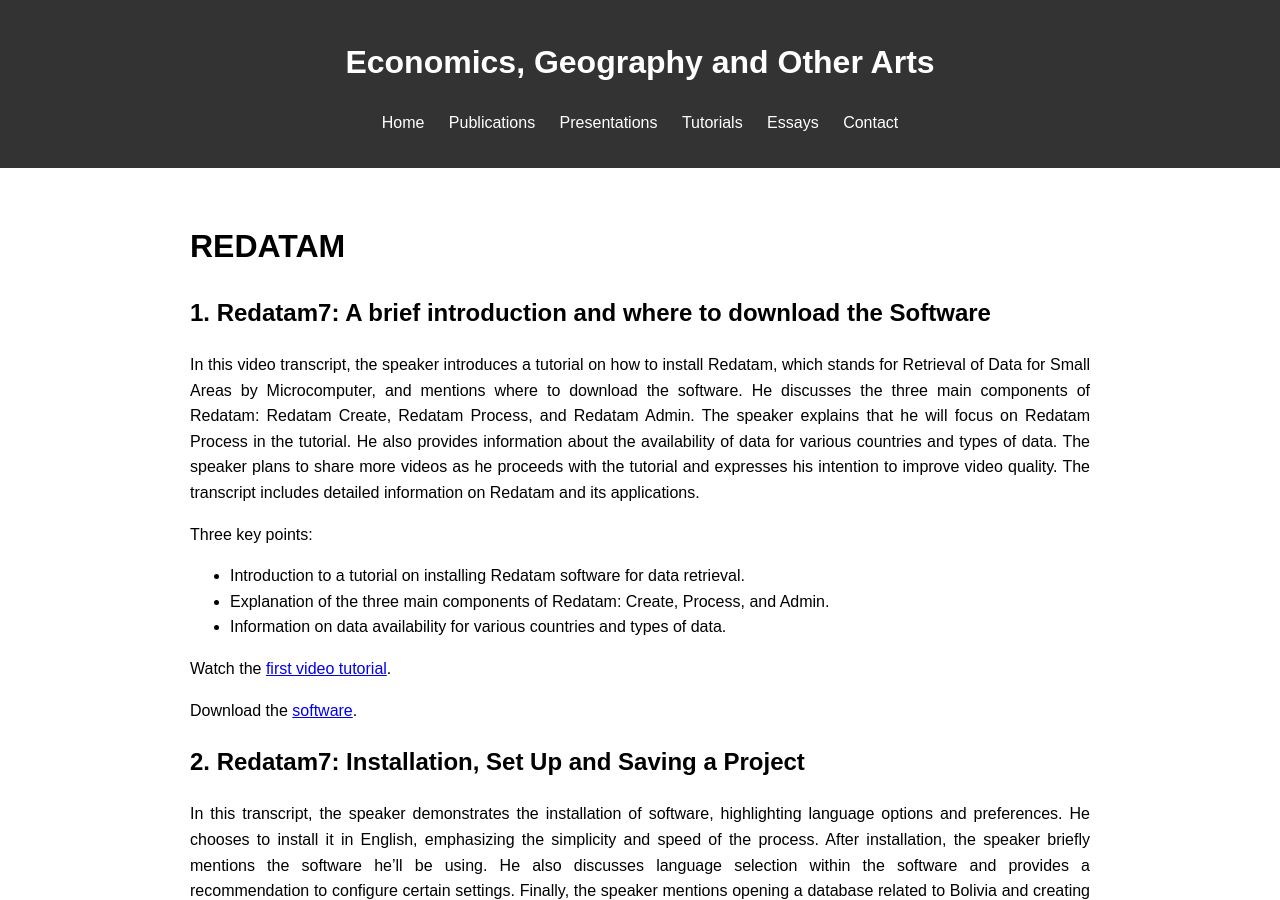
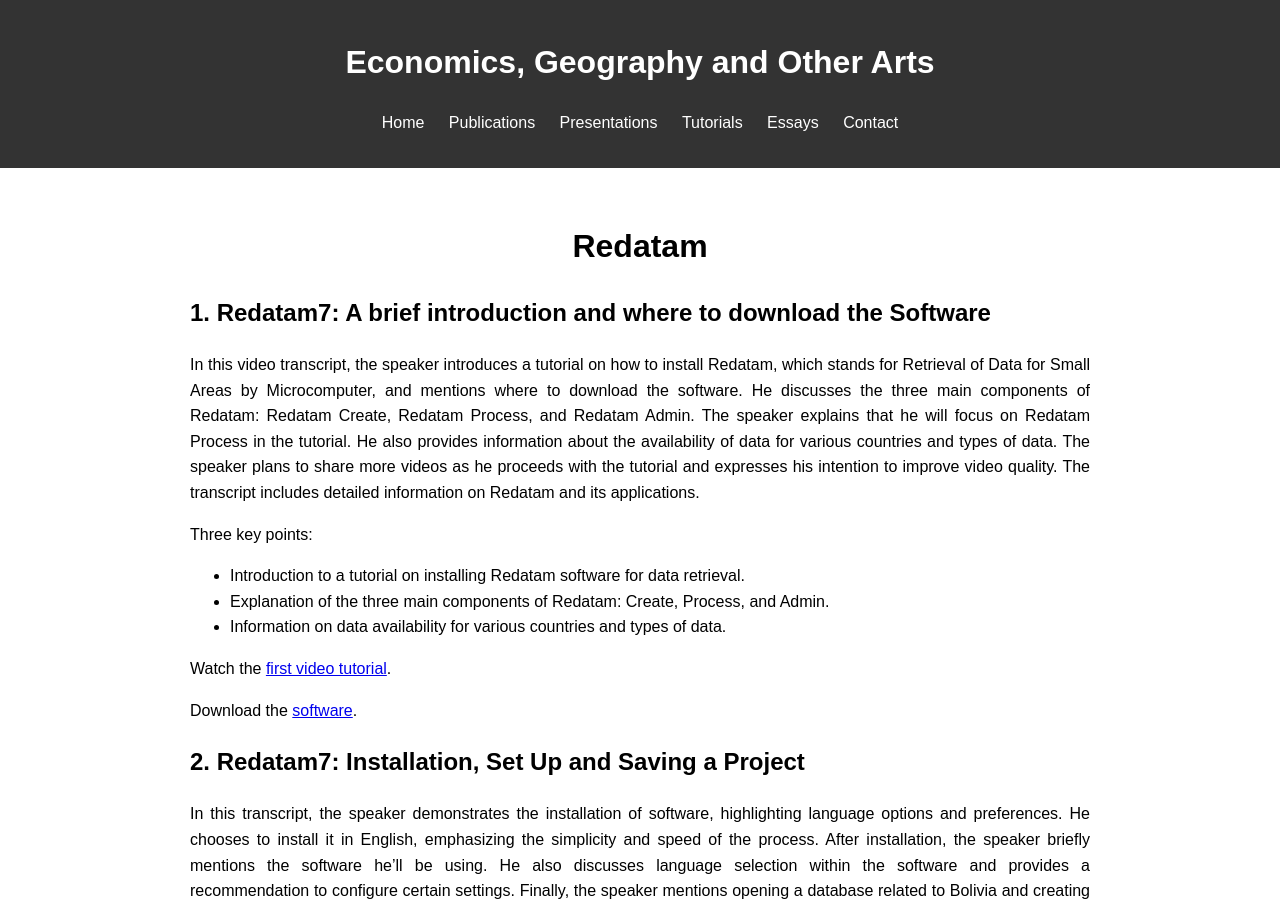
Before and after one commit to Favioleiva/favioleiva.github.io, a Jekyll site: the page built from redatam.md, in a window 1280 px wide and 900 px high. Built offline with Jekyll 4.4.1, drawn with Linux system fonts in a browser that asks for light colours; nearby versions of some CDN libraries.

```diff
--- a/redatam.md
+++ b/redatam.md
@@ -3,7 +3,7 @@ layout: default
 title: "Redatam"
 permalink: /tutorials/redatam
 ---
-# REDATAM
+<center> <h1>Redatam</h1> </center>
 
 ## 1. Redatam7: A brief introduction and where to download the Software
 In this video transcript, the speaker introduces a tutorial on how to install Redatam, which stands for Retrieval of Data for Small Areas by Microcomputer, and mentions where to download the software. He discusses the three main components of Redatam: Redatam Create, Redatam Process, and Redatam Admin. The speaker explains that he will focus on Redatam Process in the tutorial. He also provides information about the availability of data for various countries and types of data. The speaker plans to share more videos as he proceeds with the tutorial and expresses his intention to improve video quality. The transcript includes detailed information on Redatam and its applications.
```
